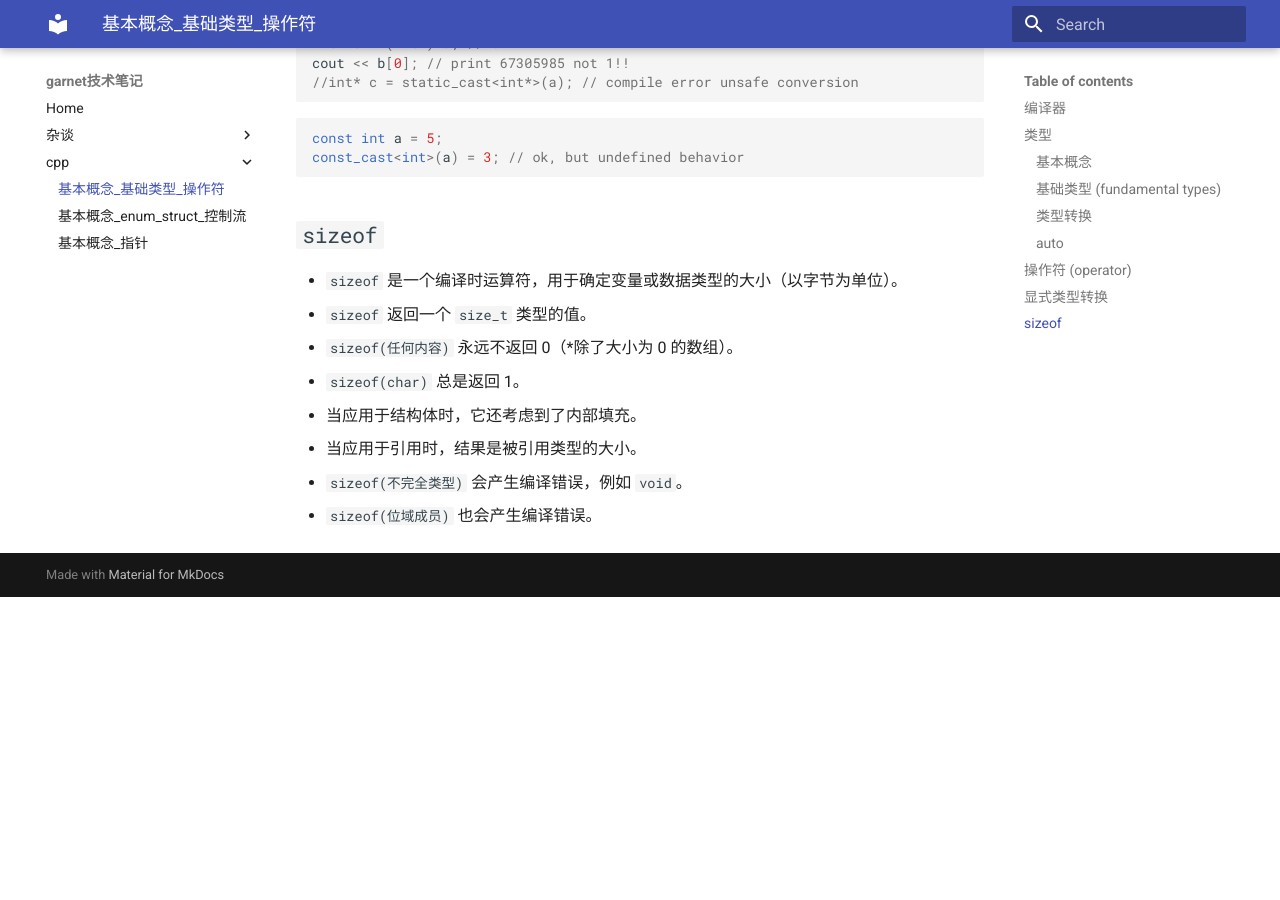
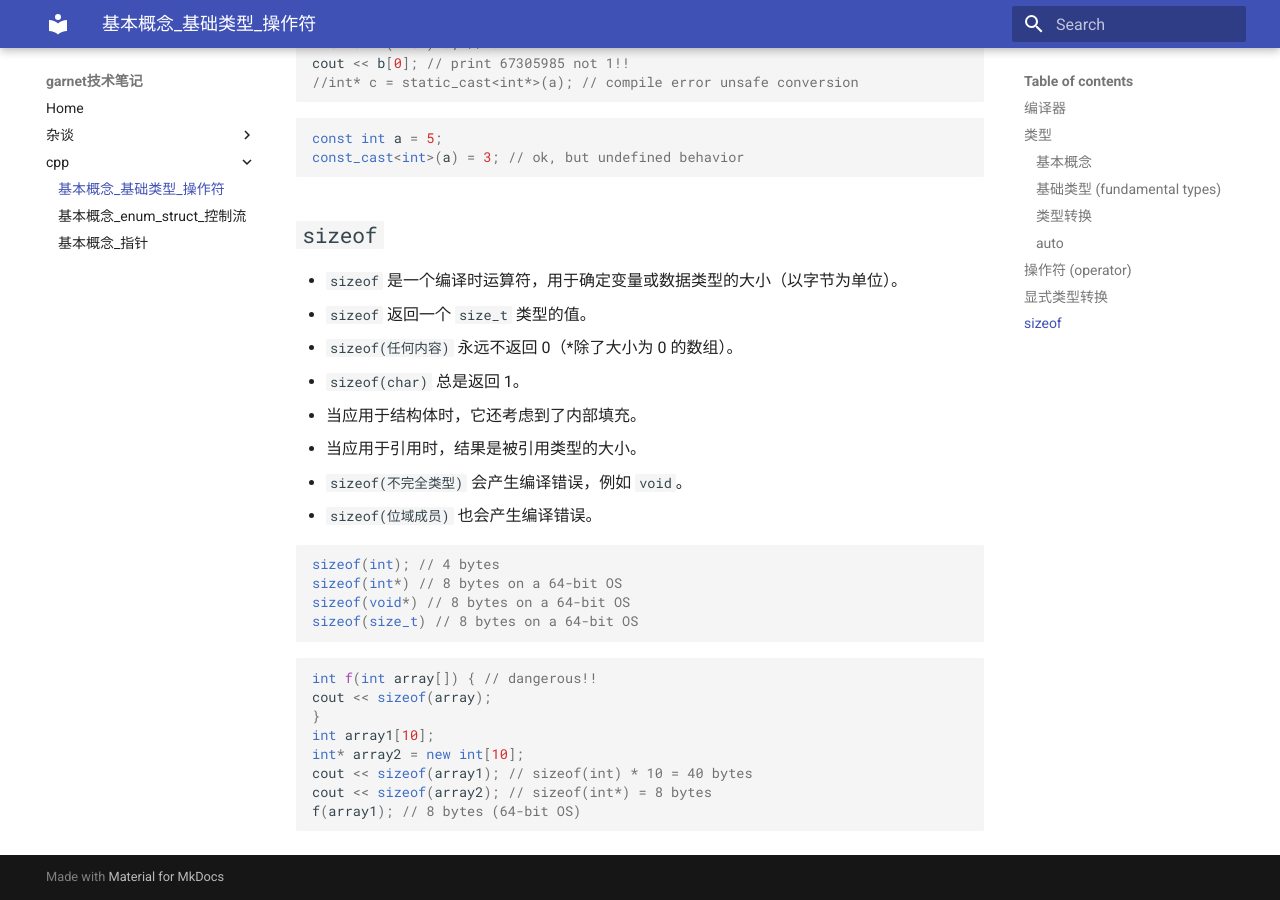
Before and after one commit to ymma98/technotes, an MkDocs documentation site: the page built from docs/cpp/基本概念_基础类型_操作符.md, in a window 1280 px wide and 900 px high, scrolled down 10035 px. Built offline with MkDocs 1.6.1 and Material for MkDocs 9.7.7, drawn with Linux system fonts in a browser that asks for light colours; formulas are drawn with MathJax 3; before the commit the page ends 10632 px from its top, so only the background shows below that.

Commit message:
docs/cpp/基本概念_基础类型_操作符.md updated from https://stackedit.cn/

````diff
--- a/docs/cpp/基本概念_基础类型_操作符.md
+++ b/docs/cpp/基本概念_基础类型_操作符.md
@@ -356,9 +356,25 @@ const_cast<int>(a) = 3; // ok, but undefined behavior
 -   `sizeof(不完全类型)` 会产生编译错误，例如 `void`。
 -   `sizeof(位域成员)` 也会产生编译错误。
 
+```cpp
+sizeof(int); // 4 bytes
+sizeof(int*) // 8 bytes on a 64-bit OS
+sizeof(void*) // 8 bytes on a 64-bit OS
+sizeof(size_t) // 8 bytes on a 64-bit OS
+```
 
+```cpp
+int f(int array[]) { // dangerous!!
+cout << sizeof(array);
+}
+int array1[10];
+int* array2 = new int[10];
+cout << sizeof(array1); // sizeof(int) * 10 = 40 bytes
+cout << sizeof(array2); // sizeof(int*) = 8 bytes
+f(array1); // 8 bytes (64-bit OS)
+```
 <!--stackedit_data:
-eyJoaXN0b3J5IjpbLTY3MjM5MTEyNSwxNDIxMTA3NjAzLC03MT
-IxMDg2MzAsMTQ5MzUzNjM4MSwxMzM5Mjg3OTc3LDk2MDk3NTU4
-N119
+eyJoaXN0b3J5IjpbLTE2Njk3OTk3OTEsMTQyMTEwNzYwMywtNz
+EyMTA4NjMwLDE0OTM1MzYzODEsMTMzOTI4Nzk3Nyw5NjA5NzU1
+ODddfQ==
 -->
````
